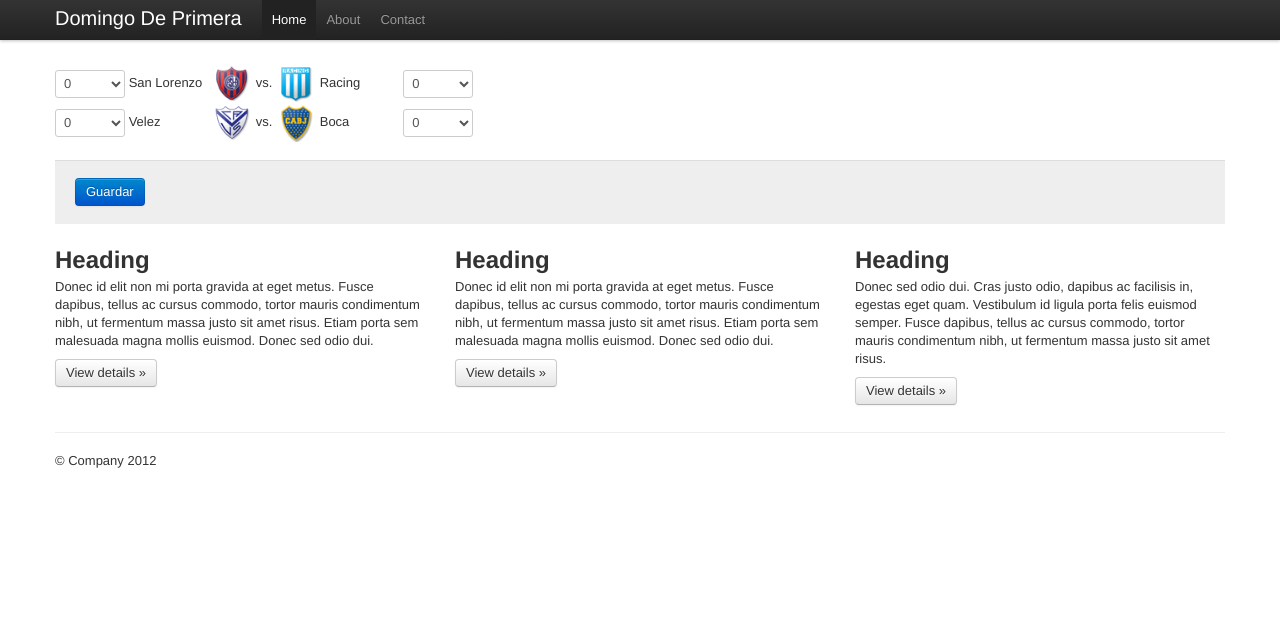
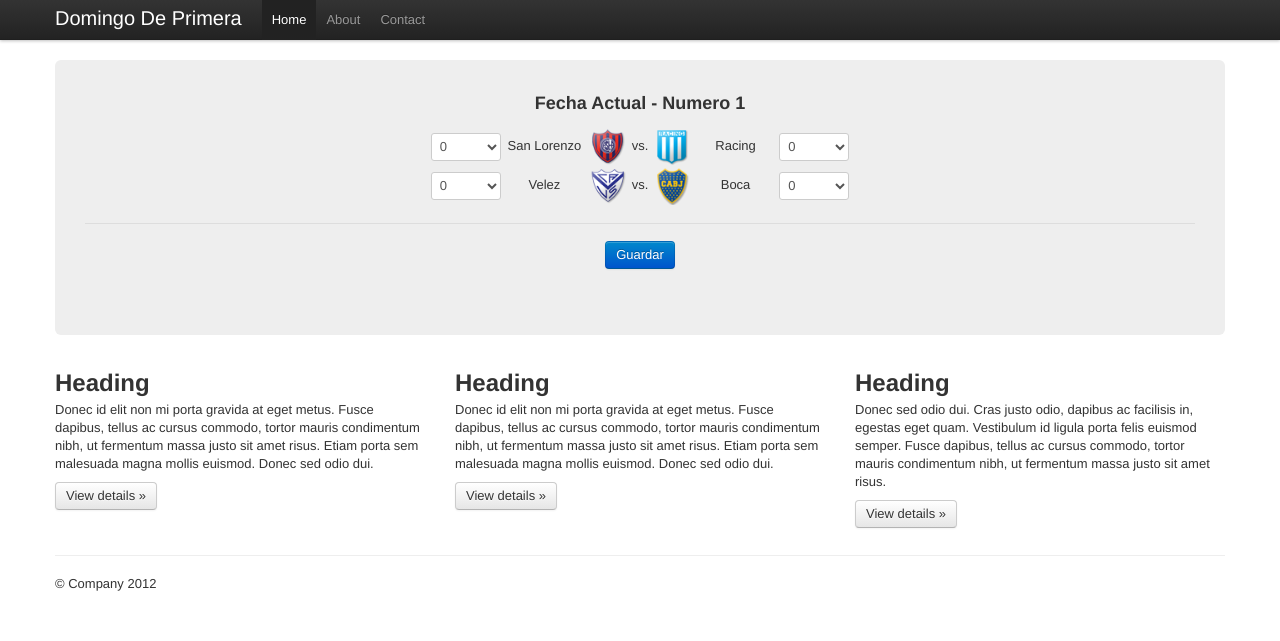
Before and after one commit to clodo/dp, a Django app: template templates/base.html in a window 1280 px wide. Shown: the top 641 px of the page. Run offline with Django 3.2, Linux system fonts and the light colour scheme; the template is opened without the code that fills it, so the values that code supplies are empty.

Commit message:
Frontend. Segundos retoques.

```diff
--- a/static/css/site.css
+++ b/static/css/site.css
@@ -1,3 +1,29 @@
+.current_fixture {
+  text-align: center;
+  padding: 30px;
+  margin-bottom: 30px;
+  background-color: #eeeeee;
+  -webkit-border-radius: 6px;
+  -moz-border-radius: 6px;
+  border-radius: 6px;
+}
+.current_fixture h1 {
+  margin-bottom: 0;
+  font-size: 60px;
+  line-height: 1;
+  color: inherit;
+  letter-spacing: -1px;
+}
+.current_fixture p {
+  font-size: 18px;
+  font-weight: 200;
+  line-height: 27px;
+  color: inherit;
+}
+.current_fixture_title {
+    margin-bottom: 10px;
+}
+
 label.team_name {
     width: 80px;
 }
--- a/templates/base.html
+++ b/templates/base.html
@@ -5,6 +5,13 @@
     <title>{% block page_title %}{% endblock %}</title>
 
     <link rel="stylesheet" type="text/css" href="{{ STATIC_URL }}css/bootstrap.css">
+    <style type="text/css">
+        body {
+            padding-top: 60px;
+            padding-bottom: 40px;
+        }
+    </style>
+
     <link rel="stylesheet" type="text/css" href="{{ STATIC_URL }}css/bootstrap-responsive.css">
     <link rel="stylesheet" type="text/css" href="{{ STATIC_URL }}css/site.css">
 
@@ -36,12 +43,9 @@
     </div>
 
     <div class="container">
-
-        <!-- Main hero unit for a primary marketing message or call to action -->
         <div class="current_fixture">
+            <h3 class="current_fixture_title"> Fecha Actual - Numero 1</h3>
             <form>
-                <fieldset>
-                    <legend>Fecha Actual - Numero 1</legend>
                     <div class="match form-inline">
                         <select class="span1" name="e1">
                             <option value="0">0</option>
@@ -76,7 +80,6 @@
                             <option value="0">0</option>
                         </select>
                     </div>
-                </fieldset>
                 <div class="form-actions">
                     <button type="submit" class="btn btn-primary">Guardar</button>
                 </div>
```
